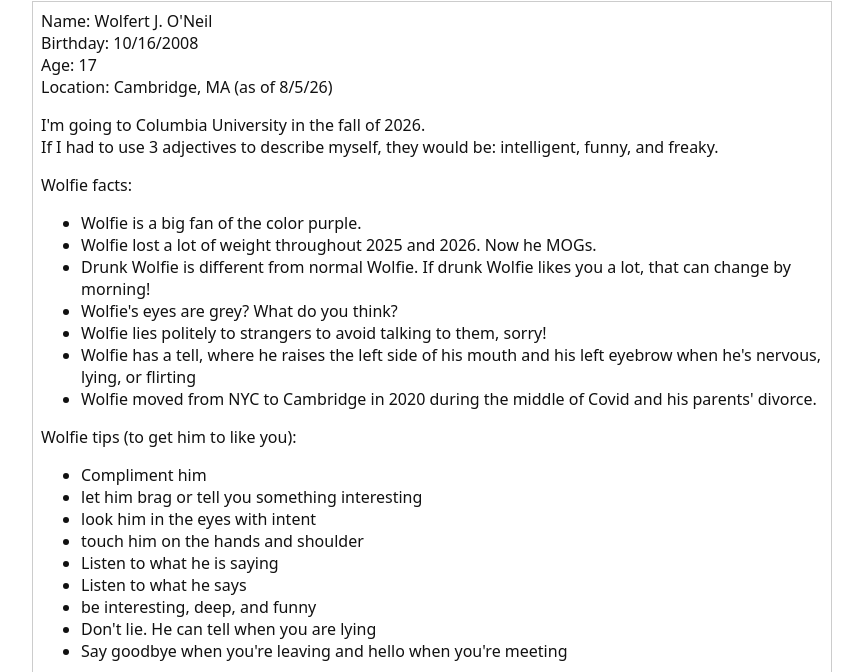
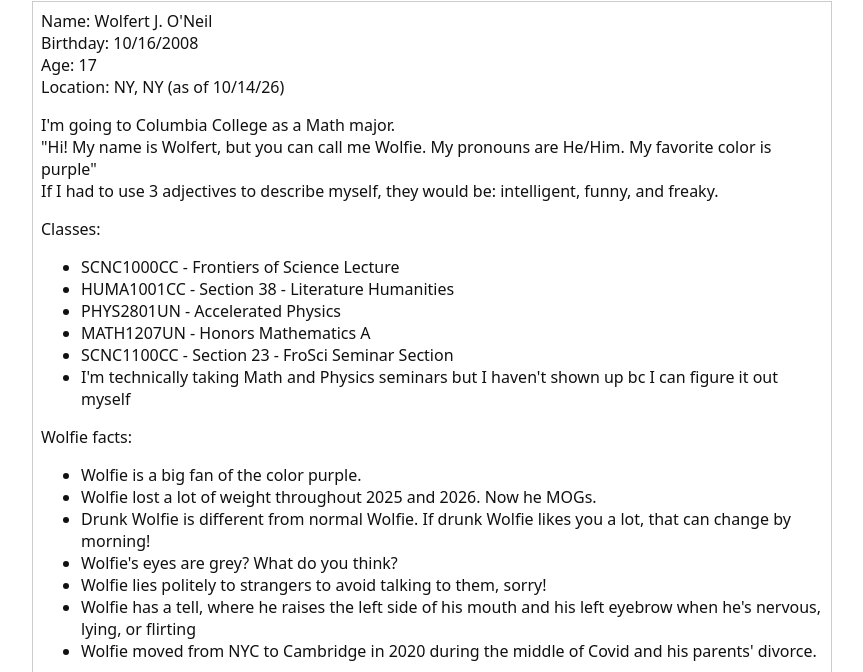
Before and after one commit to wolfert-johan/wolfert-johan.github.io, a plain HTML site: page docs/about.html in a window 1280 px wide. Shown: the part 128-800 px from the top of the page, without its empty margins (0-863 px from the left). Drawn offline with Linux system fonts and the light colour scheme.

Commit message:
Add files via upload

```diff
--- a/docs/about.html
+++ b/docs/about.html
@@ -27,10 +27,21 @@
 			<div>Name: <span id="name">Wolfert J. O'Neil</span></div>
 			<div>Birthday: <span id="birthday">10/16/2008</span></div>
 			<div>Age: <span id="age">—</span></div>
-			<div>Location: <span id="location">Cambridge, MA (as of 8/5/26)</span></div>
+			<div>Location: <span id="location">NY, NY (as of 10/14/26)</span></div>
             <p></p>
-            <div>I'm going to Columbia University in the fall of 2026.</div>
+            <div>I'm going to Columbia College as a Math major.</div>
+            <div>"Hi! My name is Wolfert, but you can call me Wolfie. My pronouns are He/Him. My favorite color is purple"</div>
             <div>If I had to use 3 adjectives to describe myself, they would be: intelligent, funny, and freaky.</div>
+			<p></p>
+            <div>Classes:</div>
+            <ul>
+                <li>SCNC1000CC - Frontiers of Science Lecture</li>
+                <li>HUMA1001CC - Section 38 - Literature Humanities</li>
+                <li>PHYS2801UN - Accelerated Physics</li>
+                <li>MATH1207UN - Honors Mathematics A</li>
+                <li>SCNC1100CC - Section 23 - FroSci Seminar Section</li>
+                <li>I'm technically taking Math and Physics seminars but I haven't shown up bc I can figure it out myself</li>
+			</ul>
             <p></p>
             <div>Wolfie facts:</div>
             <ul>
@@ -60,7 +71,7 @@
                 <summary>Wolfie freaky tips (click to expand):</summary>
                 <ul>
 					<li>Wolfie seriously bites his lips, sometimes it means something and sometimes it does not.</li>
-                	<li>Wolfie is a big flirt, so watch out! He talks to multiple women at once. If you want him to stop, tell him.</li>
+                	<li>Wolfie is a big flirt, so watch out! He talks to a lot of people flirtaciously. If you want an exclusive relationship, tell him.</li>
                     <li>do all the stuff in the list above</li>
                     <li>compliment his eyelashes</li>
                     <li>bite your lips and look into his eyes</li>
@@ -70,6 +81,7 @@
                     <li>complain about ur bra or your boobs</li>
                     <li>Feel free to be obvious about shit, but don't break boundaries!</li>
                     <li>Men can try, but good luck.</li>
+                    <li>Don't play about your or his consent! Consent is so cool and lovely, and lack of it is so scary and evil.</li>
                 </ul>
             </details>
 			<p></p>
```
Also changed, not shown: docs/index.html (+10 -1 lines), docs/stories/CommonMan.html (added, +1 -0 lines), docs/stories/Terrapluviae.html (added, +1 -0 lines), docs/stories/ToAI.html (added, +1 -0 lines).
